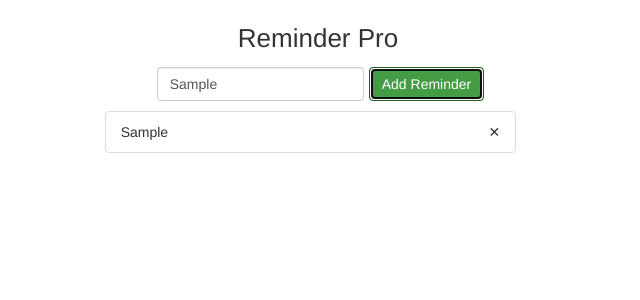
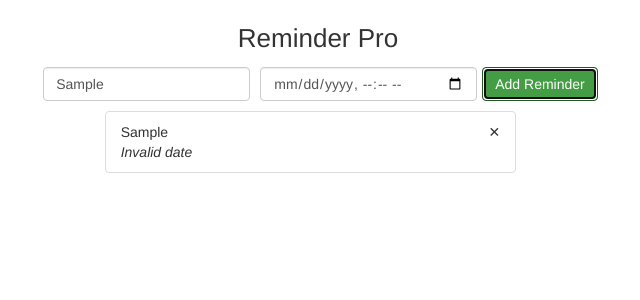
Before and after one commit to himank-goel/Reminder-Pro, a React (Create React App) app: page / in a window 1280 px wide. Both pictures are taken after typing "Sample" into the empty fields and a click on the button "Add Reminder". Shown: the top 300 px of the page, without its empty margins (322-962 px from the left). Built offline with nearby package versions, Linux system fonts and the light colour scheme.

Commit message:
Added TimeStamp

```diff
--- a/package.json
+++ b/package.json
@@ -3,6 +3,7 @@
   "version": "0.1.0",
   "private": true,
   "dependencies": {
+    "moment": "^2.20.1",
     "react": "^16.2.0",
     "react-dom": "^16.2.0",
     "react-redux": "^5.0.6",
--- a/src/actions/index.js
+++ b/src/actions/index.js
@@ -1,9 +1,10 @@
 import { ADD_REMINDER, DELETE_REMINDER } from '../constants';
 
-export const addReminder = (text) => {
+export const addReminder = (text, dueDate) => {
     const action = {
         type: ADD_REMINDER,
-        text: text
+        text: text,
+        dueDate
     }
     console.log(action);
     return action;
--- a/src/components/App.jsx
+++ b/src/components/App.jsx
@@ -1,18 +1,20 @@
 import React, { Component } from 'react';
 import { connect } from 'react-redux';
 import { addReminder, deleteReminder } from '../actions';
+import moment from 'moment';
 
 class App extends Component {
     constructor(props) {
         super(props);
         this.state = {
-            text: ''
+            text: '',
+            dueDate: ''
         }
     }
 
     addReminder() {
         console.log(this);
-        this.props.addReminder(this.state.text);
+        this.props.addReminder(this.state.text, this.state.dueDate);
     }
 
     deleteReminder(id) {
@@ -27,7 +29,10 @@
                     reminders.map(reminder => {
                         return(
                             <li key = { reminder.id } className = "list-group-item">
-                                <div className = "list-item"> { reminder.text } </div>
+                                <div className = "list-item">
+                                    <div> { reminder.text } </div>
+                                    <div><em>{ moment(new Date(reminder.dueDate)).fromNow() }</em></div>
+                                </div>
                                 <div
                                     onClick = { () => {
                                             this.deleteReminder(reminder.id)
@@ -59,6 +64,15 @@
                                 event => this.setState({text: event.target.value})
                             }
                         />
+                         <input
+                            className = "form-control"
+                            type = "datetime-local"
+                            onChange = {
+                                event => this.setState({
+                                    dueDate: event.target.value
+                                })
+                            }
+                         />
                     </div>
                     <button
                         type = "button"
--- a/src/reducers/index.js
+++ b/src/reducers/index.js
@@ -1,9 +1,11 @@
 import { ADD_REMINDER, DELETE_REMINDER } from '../constants';
 
 const reminder = (action) => {
+    let { text, dueDate } = action;
     return {
-        text: action.text,
-        id: Math.random()
+        id: Math.random(),
+        text,
+        dueDate
     }
 }
 
```
Also changed, not shown: 1 other file (tests, documents, lock files or other folders).
